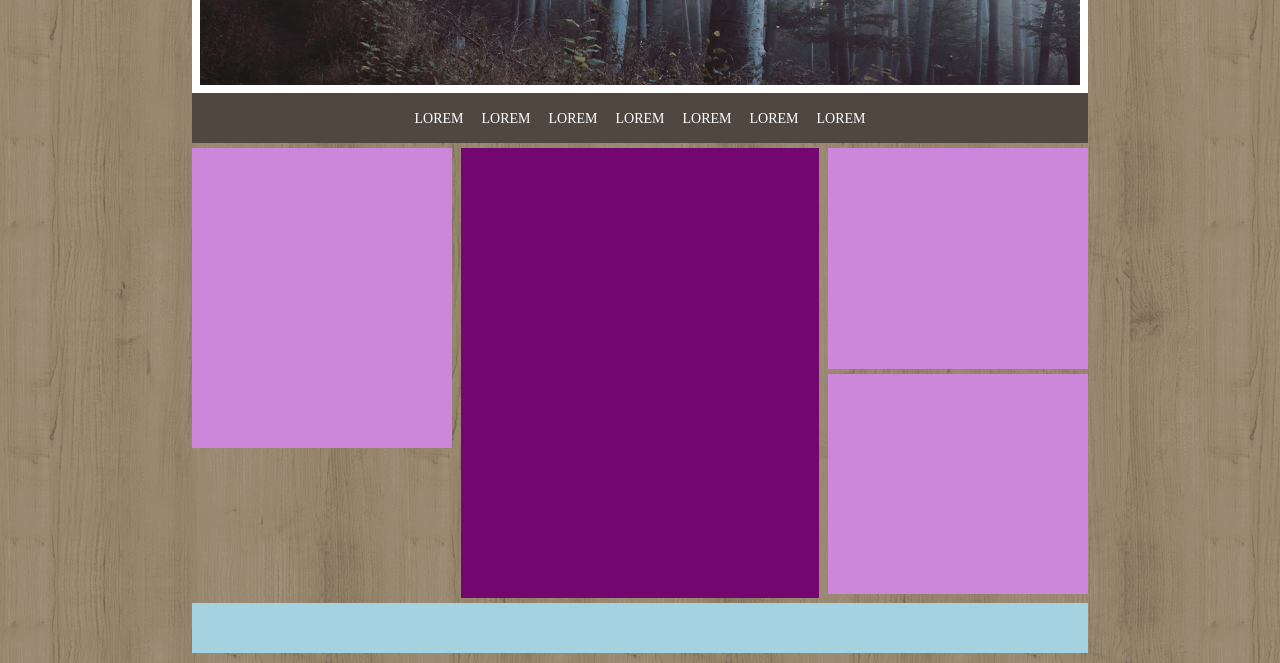
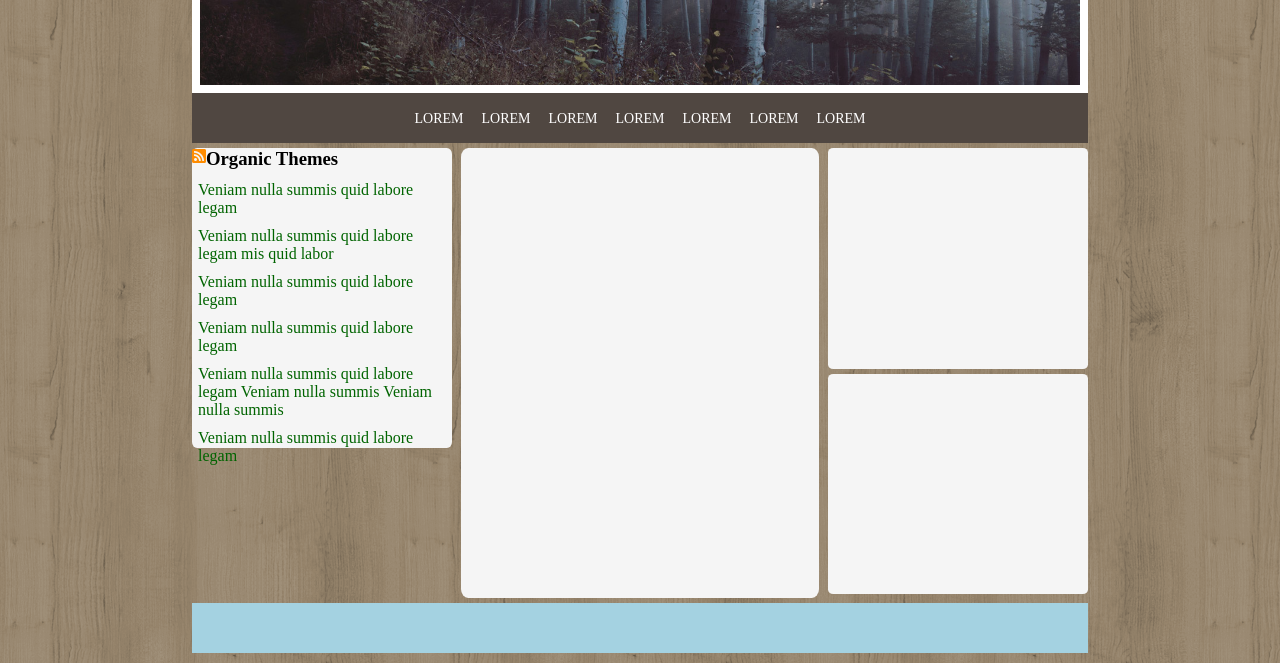
Before and after one commit to 10thDocta/htmlcss-wp, a plain HTML site: page index.html in a window 1280 px wide. Shown: the part 217-880 px from the top of the page. Drawn offline with Linux system fonts and the light colour scheme.

Commit message:
Abbozzo colonna sinistra e centrale

```diff
--- a/css/style.css
+++ b/css/style.css
@@ -39,7 +39,7 @@ header h1 {
   display: inline-block;
   font-size: 50px;
   border: 4px solid white;
-  padding: 0 7px;
+  padding: 0 8px;
   margin-bottom: 20px;
 }
 
@@ -72,21 +72,55 @@ nav a {
   display: flow-root;
 }
 
+/* colonna sinistra */
 .column-left {
   float: left;
   height: 300px;
   width: 29%;
-  background-color: #CC87DA;
+  background-color: whitesmoke;
+  border-radius: 2%
 }
 
+.rss-title {
+  text-align: center;
+  display: flow-root;
+  margin: 0 auto;
+}
+
+.rss-title .fas, .rss-title h3 {
+  float: left;
+}
+
+.fas {
+  color: darkorange
+}
+
+.column-left li {
+  list-style: none;
+  display: inline-block;
+  margin: 5px 0;
+}
+
+.column-left a {
+  color: darkgreen;
+  text-decoration: none;
+}
+
+.column-left section {
+  margin: 6px;
+}
+
+/* colonna centrale */
 .column-center {
   float: left;
   height: 450px;
   width: 40%;
   margin: 0 1%;
-  background-color: #730671;
+  background-color: whitesmoke;
+  border-radius: 2%
 }
 
+/* colonna destra */
 .column-right {
   float: left;
   height: 450px;
@@ -95,7 +129,8 @@ nav a {
 
 .right-up, .right-down {
   height: 49%;
-  background-color: #CC87DA;
+  background-color: whitesmoke;
+  border-radius: 2%
 }
 
 .right-up {
--- a/index.html
+++ b/index.html
@@ -3,6 +3,7 @@
 
 <head>
   <link rel="stylesheet" href="css/style.css">
+  <link rel="stylesheet" href="https://cdnjs.cloudflare.com/ajax/libs/font-awesome/5.13.1/css/all.css">
   <meta charset="utf-8">
   <title>Struttura WP</title>
 </head>
@@ -17,7 +18,6 @@
           <h3>Another beautiful organic theme</h3>
         </div>
       </div>
-
       <!-- inizio nav -->
       <nav>
         <ul>
@@ -49,6 +49,31 @@
     <main>
       <div class="main-container">
         <aside class="column-left">
+          <div class="rss-title">
+            <i class="fas fa-rss-square"></i>
+            <h3>Organic Themes</h3>
+          </div>
+          <section>
+            <ul>
+              <li>
+                <a href="#">Veniam nulla summis quid labore legam</a>
+              </li>
+              <li>
+                <a href="#">Veniam nulla summis quid labore legam mis quid labor</a>
+              </li>
+              <li>
+                <a href="#">Veniam nulla summis quid labore legam</a>
+              </li>
+              <li>
+                <a href="#">Veniam nulla summis quid labore legam</a>
+              </li>
+              <li>
+                <a href="#">Veniam nulla summis quid labore legam Veniam nulla summis Veniam nulla summis</a>
+              </li>
+              <li>
+                <a href="#">Veniam nulla summis quid labore legam</a>
+              </li>
+          </section>
         </aside>
 
         <section class="column-center">
```
